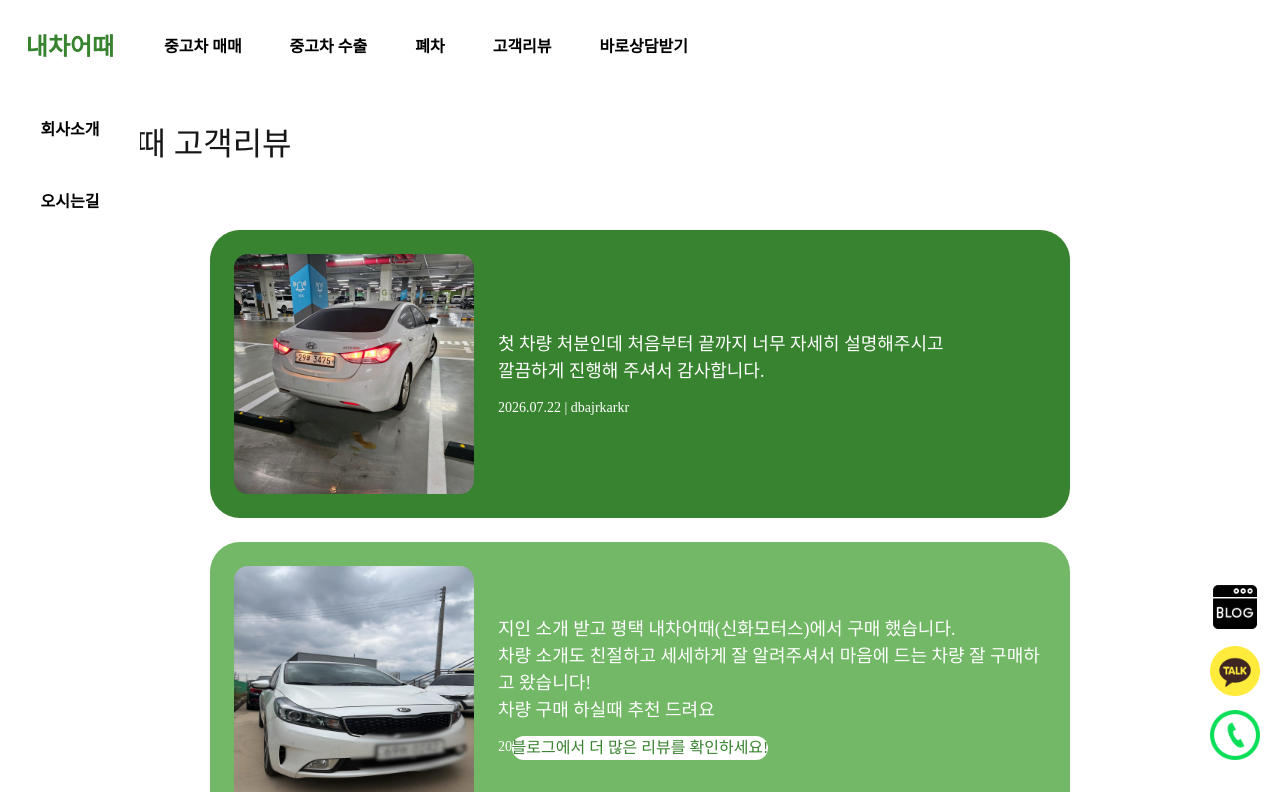
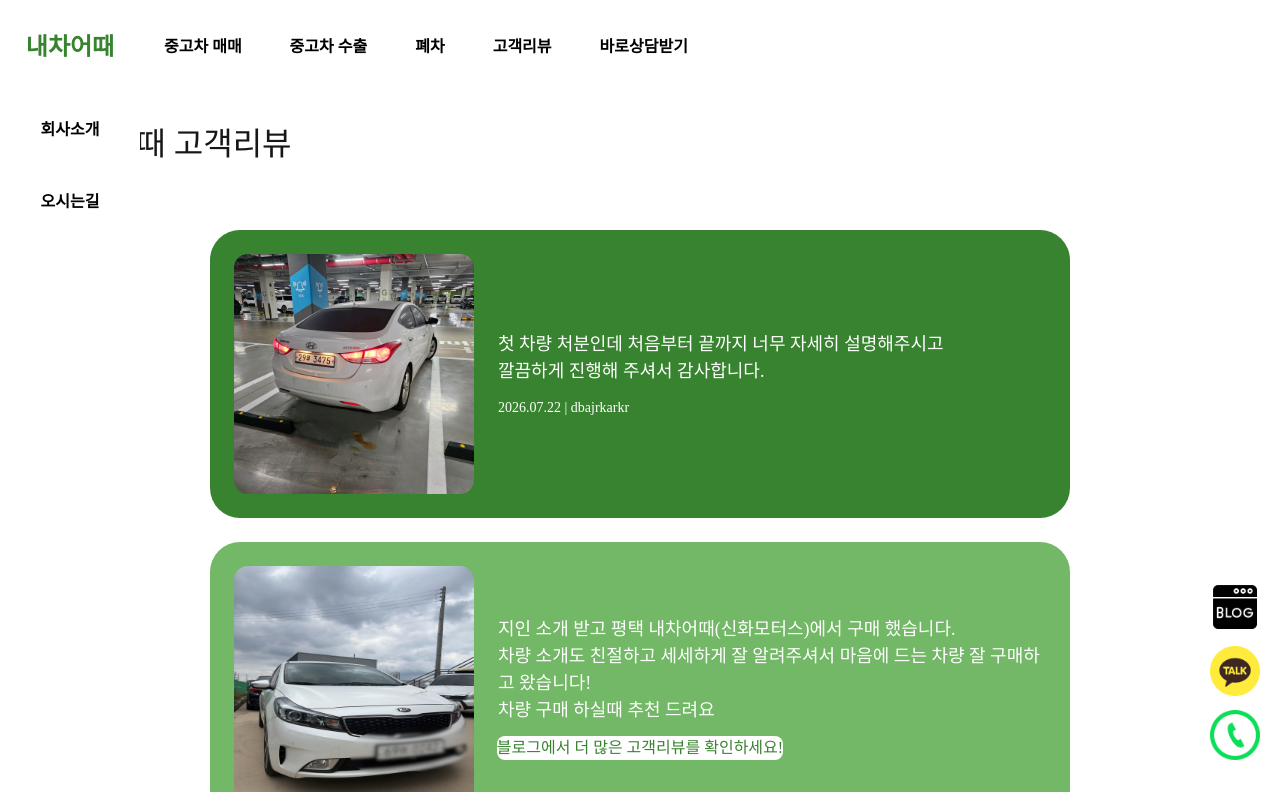
Before and after one commit to NaechaEottae/used-car, a Next.js app: page /customer-review in a window 1280 px wide. Shown: the top 792 px of the page. Built offline with nearby package versions, Linux system fonts and the light colour scheme; a web font is replaced by a local one.

Commit message:
메인페이지 리뉴얼

```diff
--- a/app/customer-review/page.tsx
+++ b/app/customer-review/page.tsx
@@ -28,7 +28,8 @@ export default function CustomerReview() {
     <>
       <div className="review-floating">
         <a href="https://blog.naver.com/howsmycar" target="_blank">
-          {" "}블로그에서 더 많은 리뷰를 확인하세요!{" "}
+          {" "}
+          블로그에서 더 많은 고객리뷰를 확인하세요!{" "}
         </a>
       </div>
       <div className="review-wrap">
--- a/app/globals.css
+++ b/app/globals.css
@@ -639,7 +639,7 @@ main {
   display: inline-flex;
   background-color: white;
   color: #38832f;
-  border-radius: 12px;
+  border-radius: 8px;
   cursor: pointer;
 }
 .review-wrap h1 {
```
